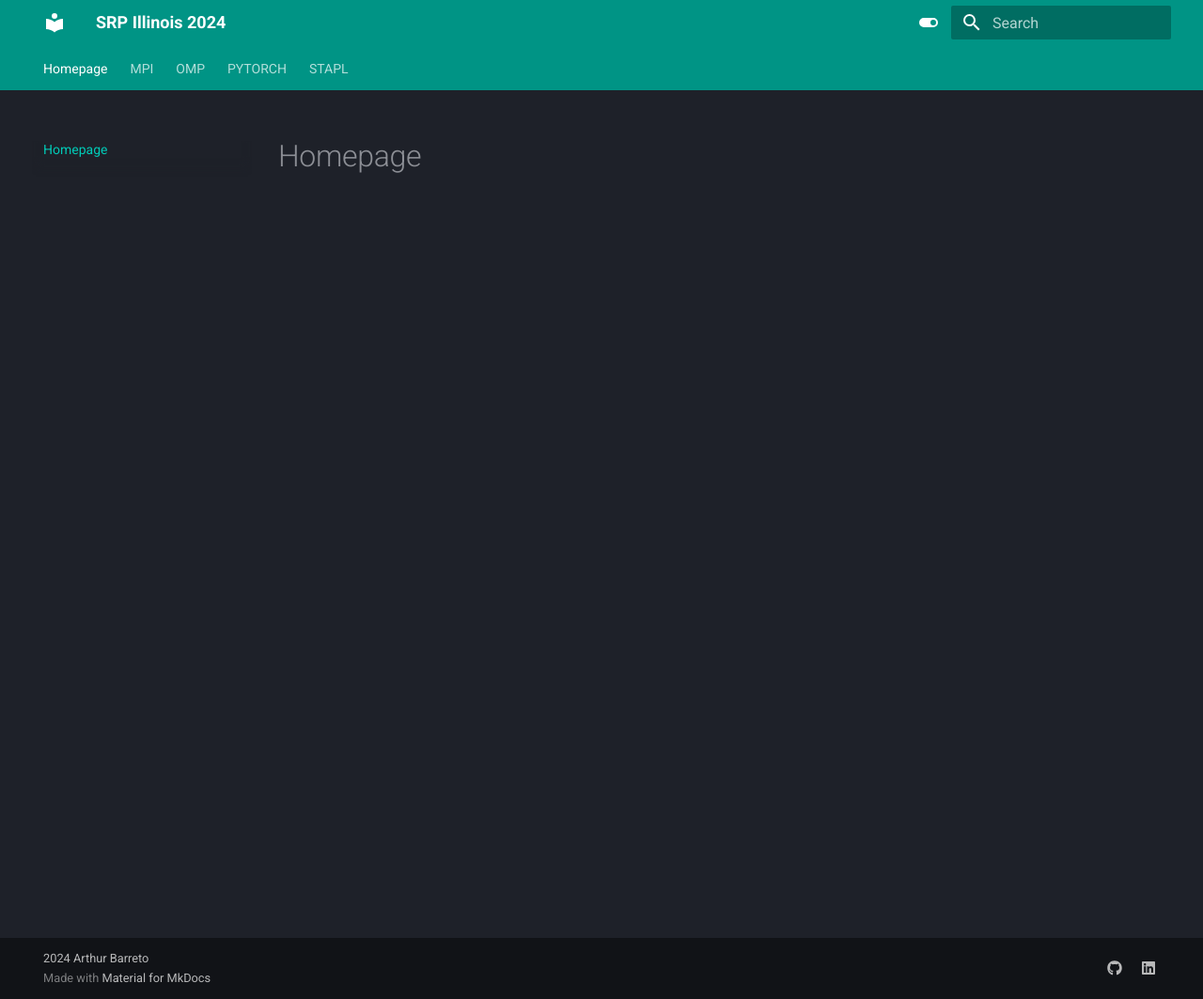
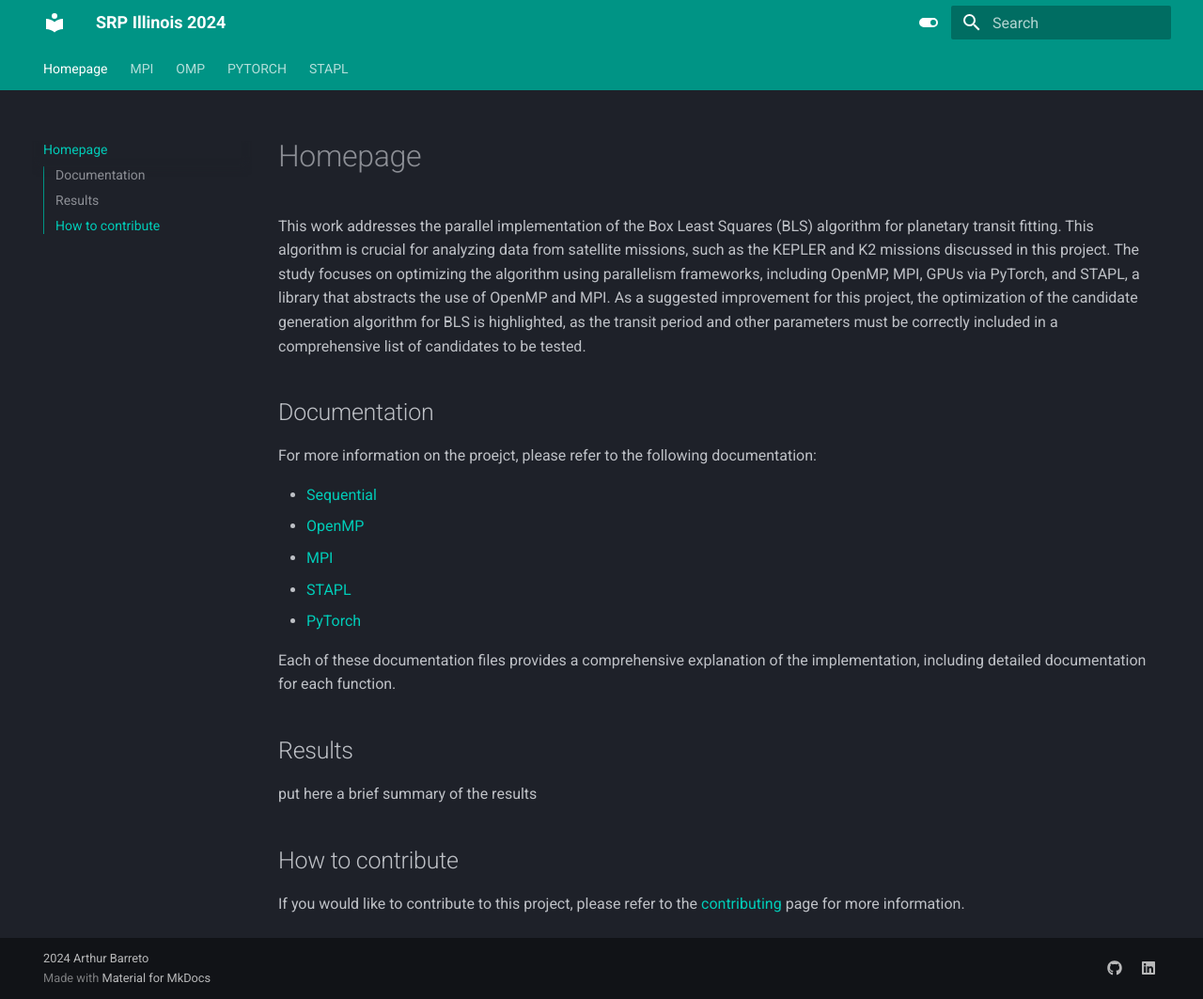
Before and after one commit to Arthur-Barreto/BLS-DOCS, an MkDocs documentation site: the page built from docs/index.md, in a window 1280 px wide and 1063 px high. Shown: the whole window at 94% size. Built offline with MkDocs 1.6.1 and Material for MkDocs 9.7.7, drawn with Linux system fonts in a browser that asks for light colours.

Commit message:
basic info

```diff
--- a/docs/index.md
+++ b/docs/index.md
@@ -1 +1,23 @@
 # Homepage
+
+This work addresses the parallel implementation of the Box Least Squares (BLS) algorithm for planetary transit fitting. This algorithm is crucial for analyzing data from satellite missions, such as the KEPLER and K2 missions discussed in this project. The study focuses on optimizing the algorithm using parallelism frameworks, including OpenMP, MPI, GPUs via PyTorch, and STAPL, a library that abstracts the use of OpenMP and MPI. As a suggested improvement for this project, the optimization of the candidate generation algorithm for BLS is highlighted, as the transit period and other parameters must be correctly included in a comprehensive list of candidates to be tested.
+
+## Documentation
+
+For more information on the proejct, please refer to the following documentation:
+
+- [Sequential](sequential.md)
+- [OpenMP](omp.md)
+- [MPI](mpi.md)
+- [STAPL](stapl.md)
+- [PyTorch](pytorch.md)
+
+Each of these documentation files provides a comprehensive explanation of the implementation, including detailed documentation for each function.
+
+## Results
+
+put here a brief summary of the results
+
+## How to contribute
+
+If you would like to contribute to this project, please refer to the [contributing](contributing.md) page for more information.
```
